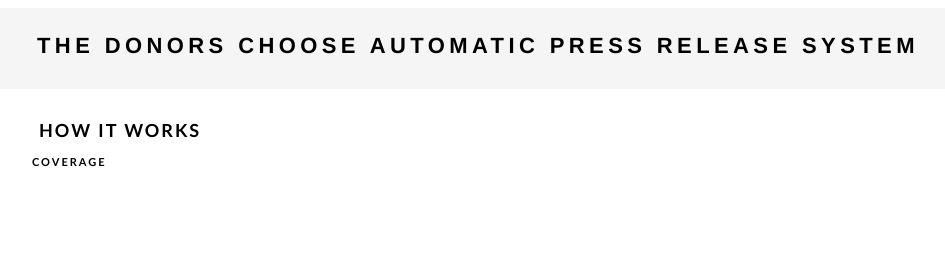
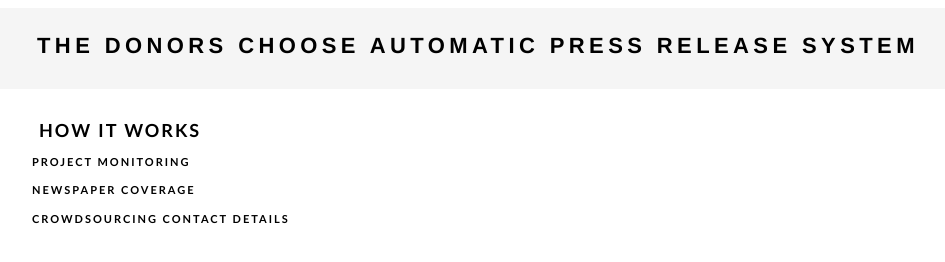
Before and after one commit to mshron/dc2j, a plain HTML site: page dc2j/static/magic.html in a window 1280 px wide. Shown: the whole page, without its empty margins (35-980 px from the left). Drawn offline with Linux system fonts and the light colour scheme.

Commit message:
started magic page

```diff
--- a/dc2j/static/magic.html
+++ b/dc2j/static/magic.html
@@ -76,9 +76,11 @@
     <div id="email">
         <h3 class="email">How it works</h3>
 
-        <h4>Coverage</h4>
+        <h4>Project Monitoring</h4>
 
-        <h4>
+        <h4>Newspaper Coverage</h4>
+
+        <h4>Crowdsourcing Contact Details</h4>
     </div>
 
     </body>
```
